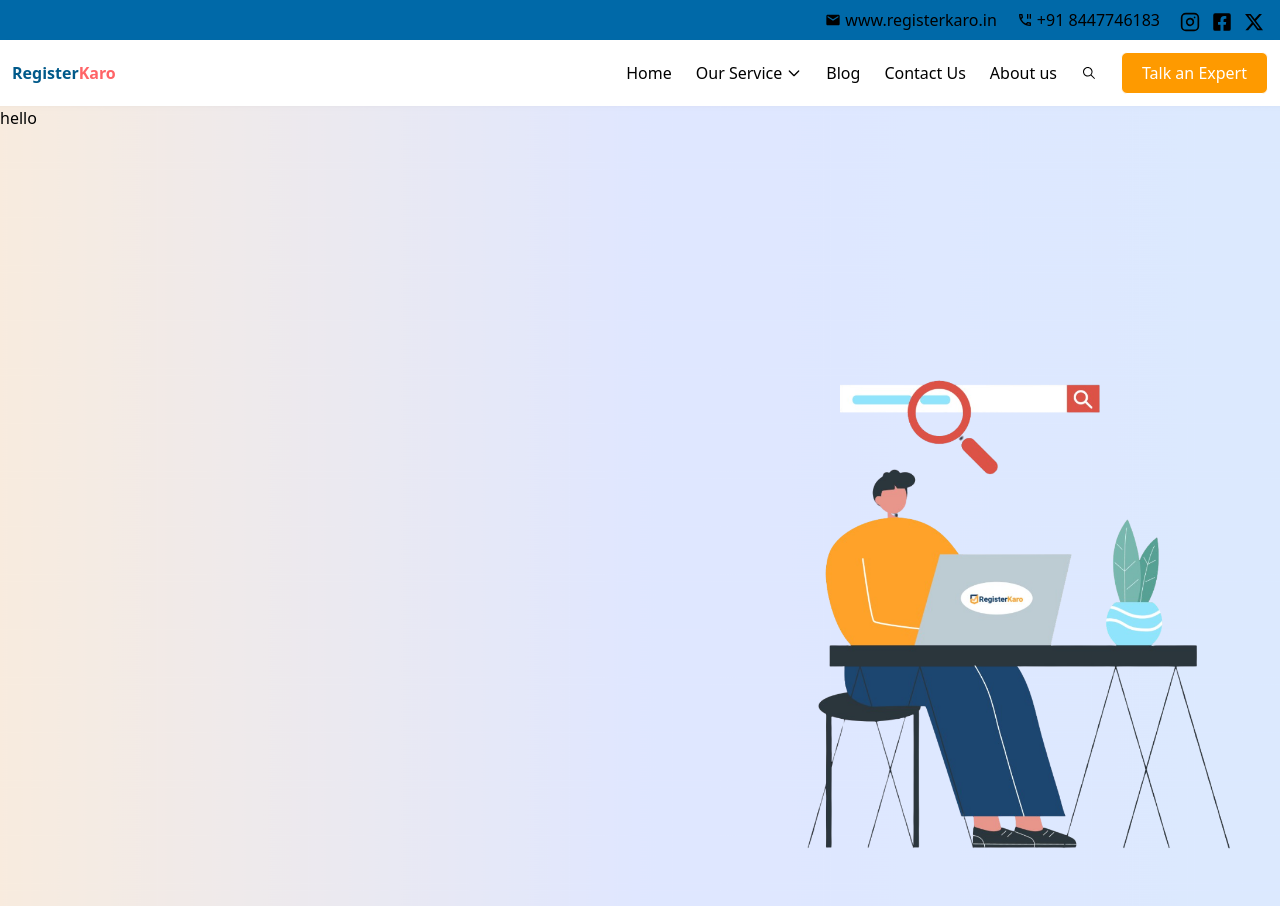
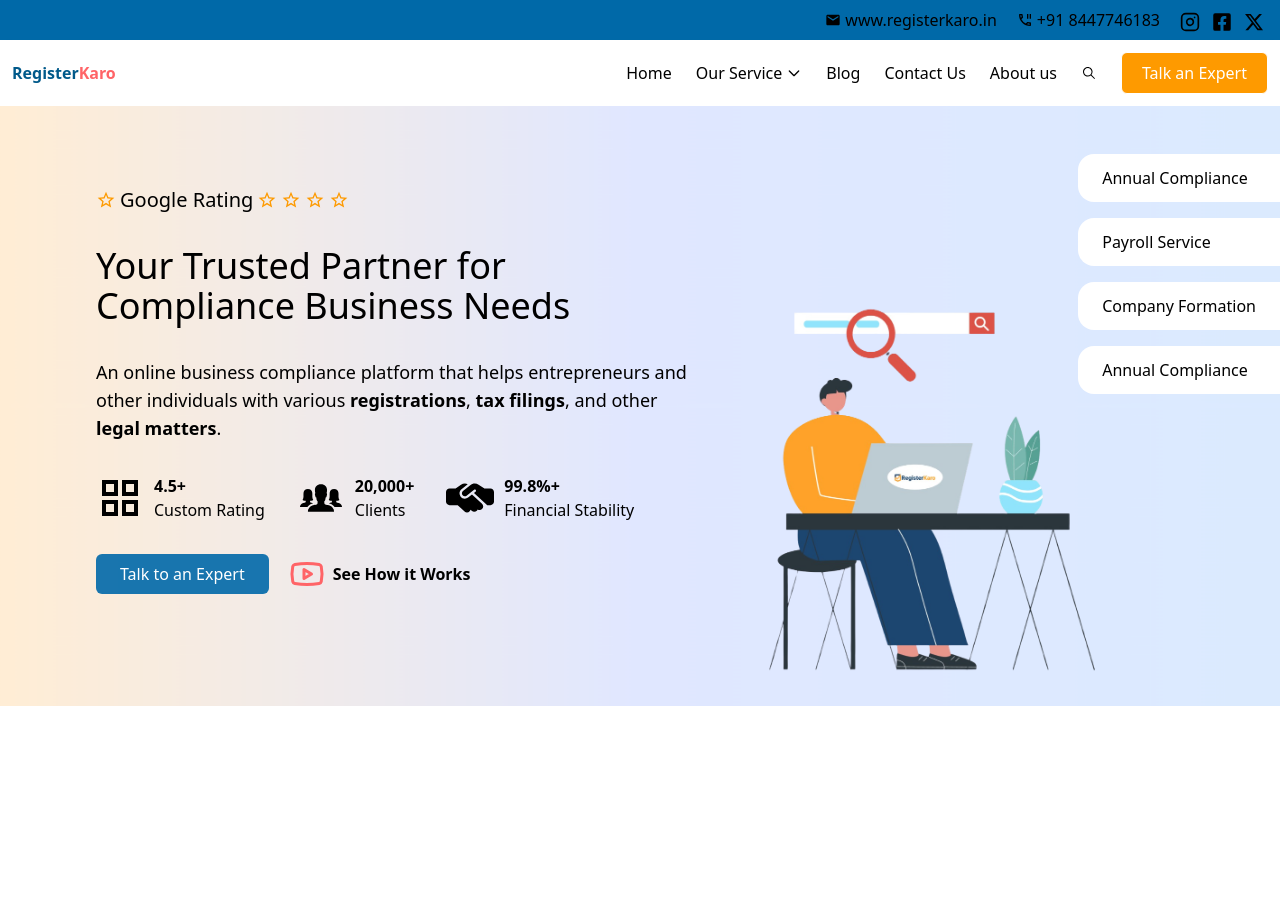
Before and after one commit to sidhantrajput1/RegisterKaro, a React (Vite) app in the folder frontend/: page / in a window 1280 px wide. After the commit the page ends 800 px from the top, so only its background shows below. Built offline with nearby package versions, Linux system fonts and the light colour scheme.

Commit message:
hero page

```diff
--- a/frontend/src/components/HeroPage.jsx
+++ b/frontend/src/components/HeroPage.jsx
@@ -1,9 +1,96 @@
-// import bgSetImage from './../assets/img/bg.png'
+/* eslint-disable react/prop-types */
+import { MdOutlineStarBorderPurple500, MdGridView } from "react-icons/md";
+import { IoIosPeople } from "react-icons/io";
+import { FaHandshakeSimple } from "react-icons/fa6";
+import { LuYoutube } from "react-icons/lu";
 
 export const HeroPage = () => {
-    return (
-        <div className="bg-[url('/bgSet.png')] bg-cover bg-center min-h-screen">
-            <h3>hello</h3>
+  return (
+    <div className="bg-[url('/bgSet.png')] bg-cover bg-center h-[600px]">
+      <div className="flex justify-between ">
+        {/* Left Side: Main Hero Content */}
+        <div className="ml-24 flex flex-col items-start gap-8 mt-20">
+          {/* Google Rating Section */}
+          <div className="flex items-center justify-center gap-1 text-xl font-medium">
+            <span className="text-amber-500">
+              <MdOutlineStarBorderPurple500 />
+            </span>
+            <span>Google Rating</span>
+            {[...Array(4)].map((_, idx) => (
+              <span key={idx} className="text-amber-500">
+                <MdOutlineStarBorderPurple500 />
+              </span>
+            ))}
+          </div>
+
+          {/* Headline and Description */}
+          <h3 className="font-medium text-4xl w-[500px]">
+            Your Trusted Partner for Compliance Business Needs
+          </h3>
+          <p className="w-[600px] text-lg">
+            An online business compliance platform that helps entrepreneurs and
+            other individuals with various
+            <strong> registrations</strong>, <strong>tax filings</strong>, and
+            other <strong>legal matters</strong>.
+          </p>
+
+          {/* Stats Section */}
+          <div className="flex gap-8">
+            <StatCard
+              icon={<MdGridView className="text-5xl" />}
+              value="4.5+"
+              label="Custom Rating"
+            />
+            <StatCard
+              icon={<IoIosPeople className="text-5xl" />}
+              value="20,000+"
+              label="Clients"
+            />
+            <StatCard
+              icon={<FaHandshakeSimple className="text-5xl" />}
+              value="99.8%+"
+              label="Financial Stability"
+            />
+          </div>
+
+          {/* CTA Buttons */}
+          <div className="flex items-center gap-5">
+            <button className="bg-sky-700/90 text-white p-2 px-6 hover:text-black cursor-pointer hover:bg-sky-500 rounded-md">
+              Talk to an Expert
+            </button>
+            <div className="flex gap-2 items-center">
+              <LuYoutube className="text-red-400 text-4xl" />
+              <p className="font-bold">See How it Works</p>
+            </div>
+          </div>
         </div>
-    );
-}
+
+        {/* Right Side: Services Menu */}
+        <div className="flex flex-col gap-4 ml-auto mt-12">
+          <h2 className="bg-white p-3 px-6 rounded-l-2xl hover:bg-orange-400 hover:text-white text-black">
+            Annual Compliance
+          </h2>
+          <h2 className="bg-white p-3 px-6 rounded-l-2xl text-black hover:bg-orange-400 hover:text-white">
+            Payroll Service
+          </h2>
+          <h2 className="bg-white p-3 px-6 rounded-l-2xl text-black hover:bg-orange-400 hover:text-white">
+            Company Formation
+          </h2>
+          <h2 className="bg-white p-3 px-6 rounded-l-2xl text-black hover:bg-orange-400 hover:text-white">
+            Annual Compliance
+          </h2>
+        </div>
+      </div>
+    </div>
+  );
+};
+
+const StatCard = ({ icon, value, label }) => (
+  <div className="flex items-center gap-2.5">
+    {icon}
+    <div className="flex flex-col">
+      <strong>{value}</strong>
+      <p>{label}</p>
+    </div>
+  </div>
+);
--- a/frontend/src/components/Shared/NavBar.jsx
+++ b/frontend/src/components/Shared/NavBar.jsx
@@ -10,8 +10,6 @@
 
 
 import { useState } from "react";
-
-
 
 
 export const NavBar = () => {
```
Also changed, not shown: 1 other file (tests, documents, lock files or other folders).
